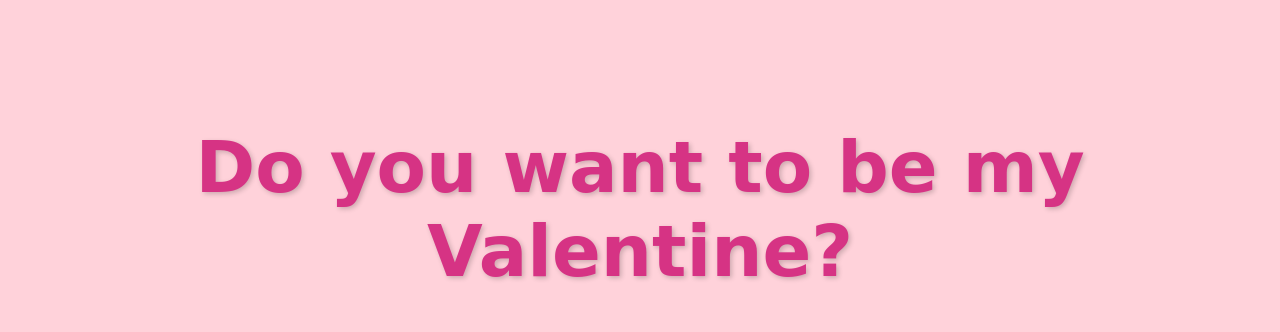
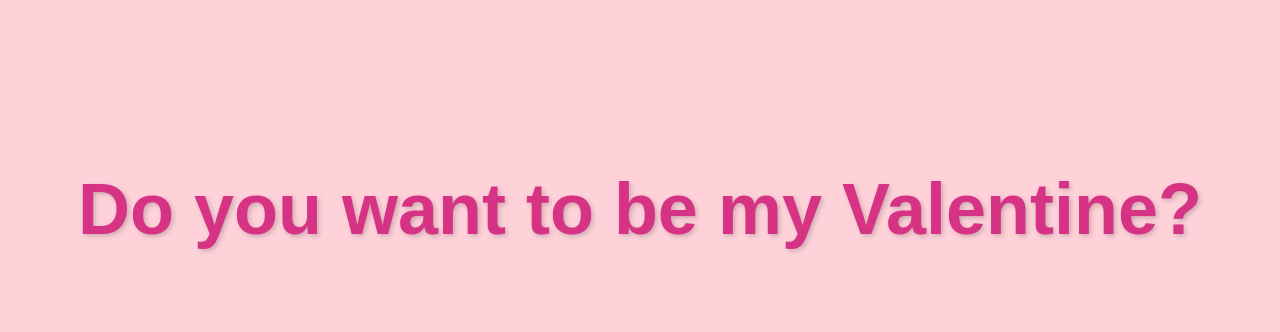
Before and after one commit to R4MG0/asking-for-a-valentine-date, a plain HTML site: page index.html in a window 1280 px wide. Shown: the top 332 px of the page. Drawn offline with Linux system fonts and the light colour scheme.

Commit message:
change font

```diff
--- a/style.css
+++ b/style.css
@@ -46,7 +46,7 @@ img {
 h1 {
     font-size: clamp(2rem, 8vw, 4.5rem);
     text-align: center;
-    font-family: "Dancing Script", cursive;
+    font-family: "Dancing Script", Arial, sans-serif;
     color: #D63384;
     text-shadow: 2px 2px 5px rgba(0, 0, 0, 0.2);
     animation: bounce 2s infinite;
```
